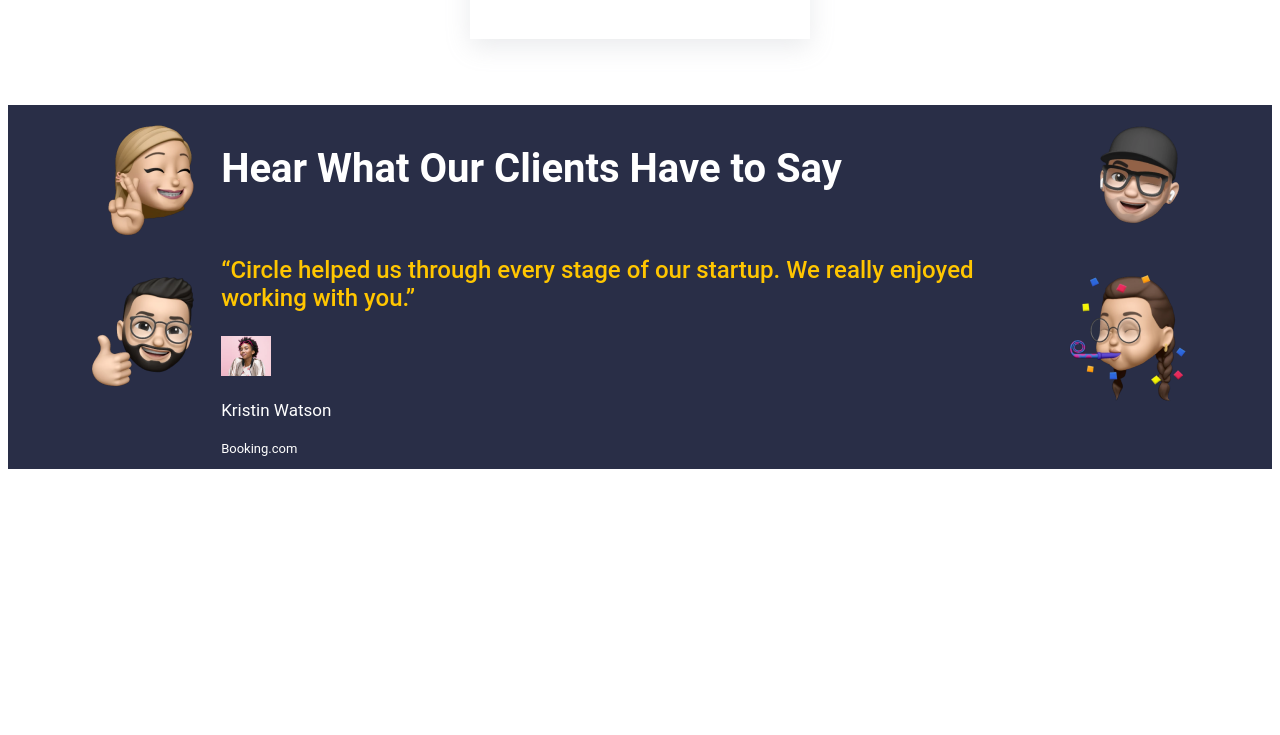
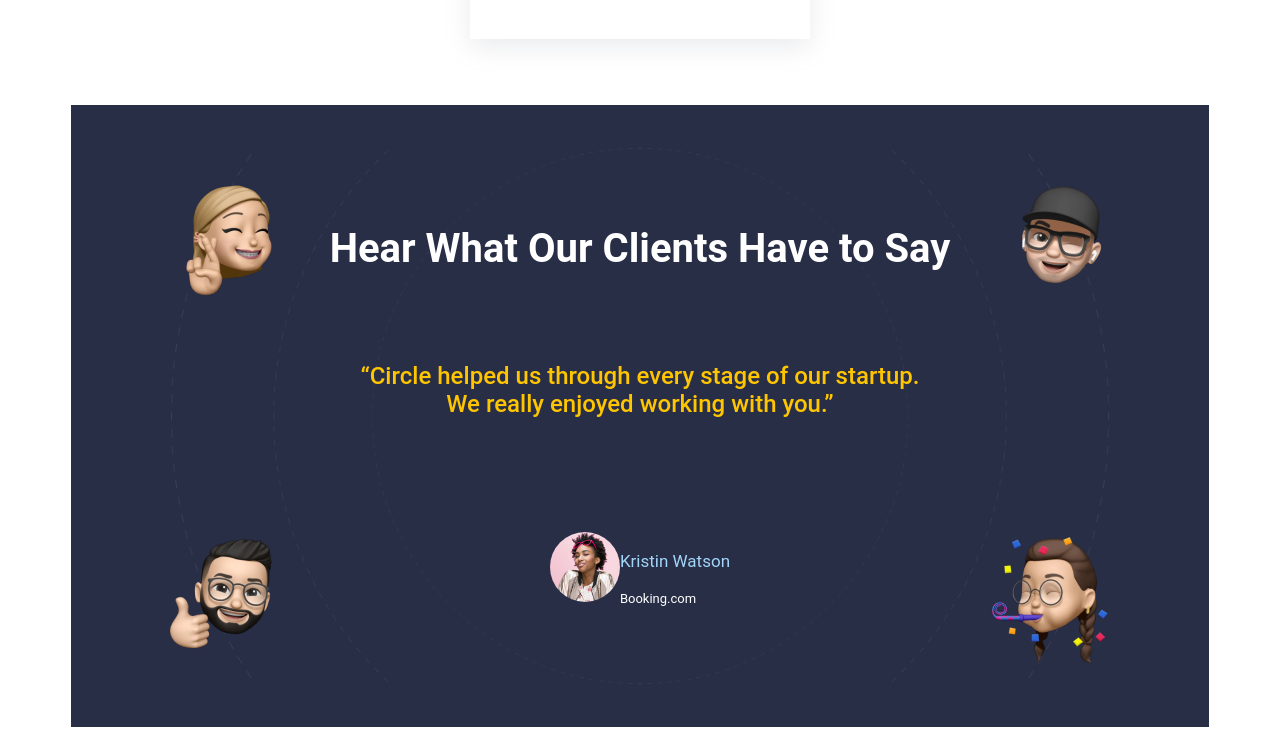
Before and after one commit to NataliaChueco/ironhack-mid-term-project, a plain HTML site: page index.html in a window 1280 px wide. Shown: the part 2131-2866 px from the top of the page. Before the commit the page ends 2608 px from the top, so only its background shows below. Drawn offline with nearby package versions, Linux system fonts and the light colour scheme.

Commit message:
Testimonial

```diff
--- a/index.html
+++ b/index.html
@@ -140,11 +140,16 @@
         </div>
         <div class="clients__mid flex">
           <h3>Hear What Our Clients Have to Say</h3>
-          <p class="body_intro_medium"> “Circle helped us through every stage of our startup. We really enjoyed working with you.” </p>
-          <div class="profile">
-            <img width="50px" height="auto" src="/ironhack-mid-term-project/assets/testimonial-section/profile.png" alt="">
-            <p class="headline_regular"> Kristin Watson</p>
-            <p class="caption_small"> Booking.com</p>
+          <p class="body_intro_medium"> “Circle helped us through every stage of our startup. <br> We really enjoyed working with you.” </p>
+          <div class="profile flex">
+
+            <div class="profile__cropper">
+<!--               <img width="50px" height="auto" src="/ironhack-mid-term-project/assets/testimonial-section/profile.png" alt="Profile image">
+ -->            </div>
+            <div class="profile__text">
+              <p class="headline_regular"> Kristin Watson</p>
+              <p class="caption_small"> Booking.com</p>
+            </div>
           </div>
         </div>
         <div class="clients__right flex">
--- a/styles/layout/_testimonial.scss
+++ b/styles/layout/_testimonial.scss
@@ -1,7 +1,13 @@
 .clients__container{
     background-color: $text-color;
-    width: 1320px;
+    background-image: url(/ironhack-mid-term-project/assets/testimonial-section/orbit.png);
+    background-position: center;
+    background-repeat: no-repeat;
+    background-size: contain;
+    width: 90%;
     padding: 0% 5%;
+    height: 622px;
+    justify-content: space-between;
 
 
 }
@@ -13,32 +19,57 @@
 
     &__left{
         flex-direction: column;
+        justify-content: space-between;
     }
 
     &__mid{
         flex-direction: column;
+        display: flex;
+        align-items: center;
 
         & h3{
             color:$white;
+            margin-top: 120px;
         }
 
         & >p{
             color: $highlight-color;
+            text-align: center;
+            margin-top: 50px;
         }
     }
 
     &__right{
         flex-direction: column;
+        justify-content: space-between;
     }
 }
 
 .profile{
+    margin-top: 90px;
 
-    & p{
+
+    &__cropper{
+        background-image: url(/ironhack-mid-term-project/assets/testimonial-section/profile.png);
+        border-radius: 50%;
+        background-size: cover;
+        background-position: center;
+        background-repeat: no-repeat;
+        width: 70px;
+        height:70px;
+
+    }
+
+    &__text{
         color: $white;
+
+        & p:first-child{
+            color:$clear-blue;
+        }
     }
 }
 .memoji{
     width: 150px;
     height:auto;
+    margin: 60px 15px;
 }
```
Also changed, not shown: styles/main.css, 1 other file.
